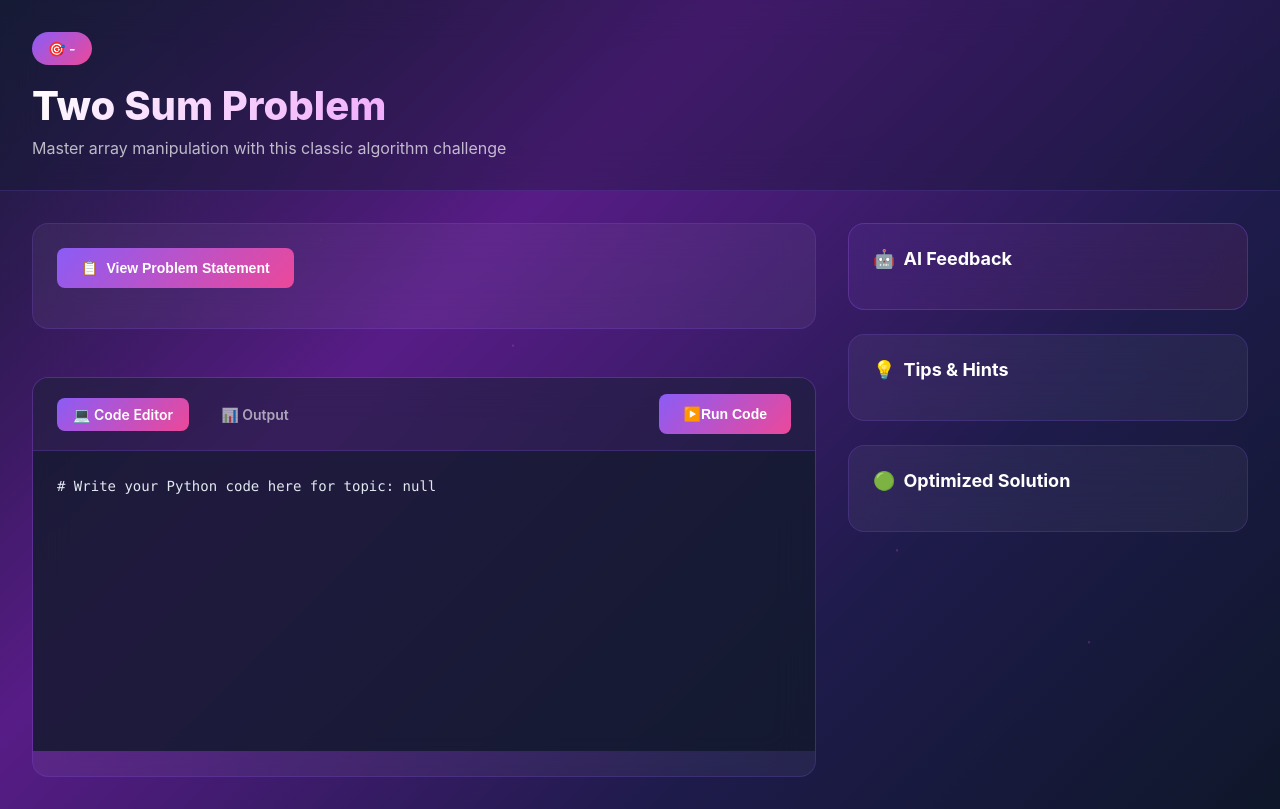
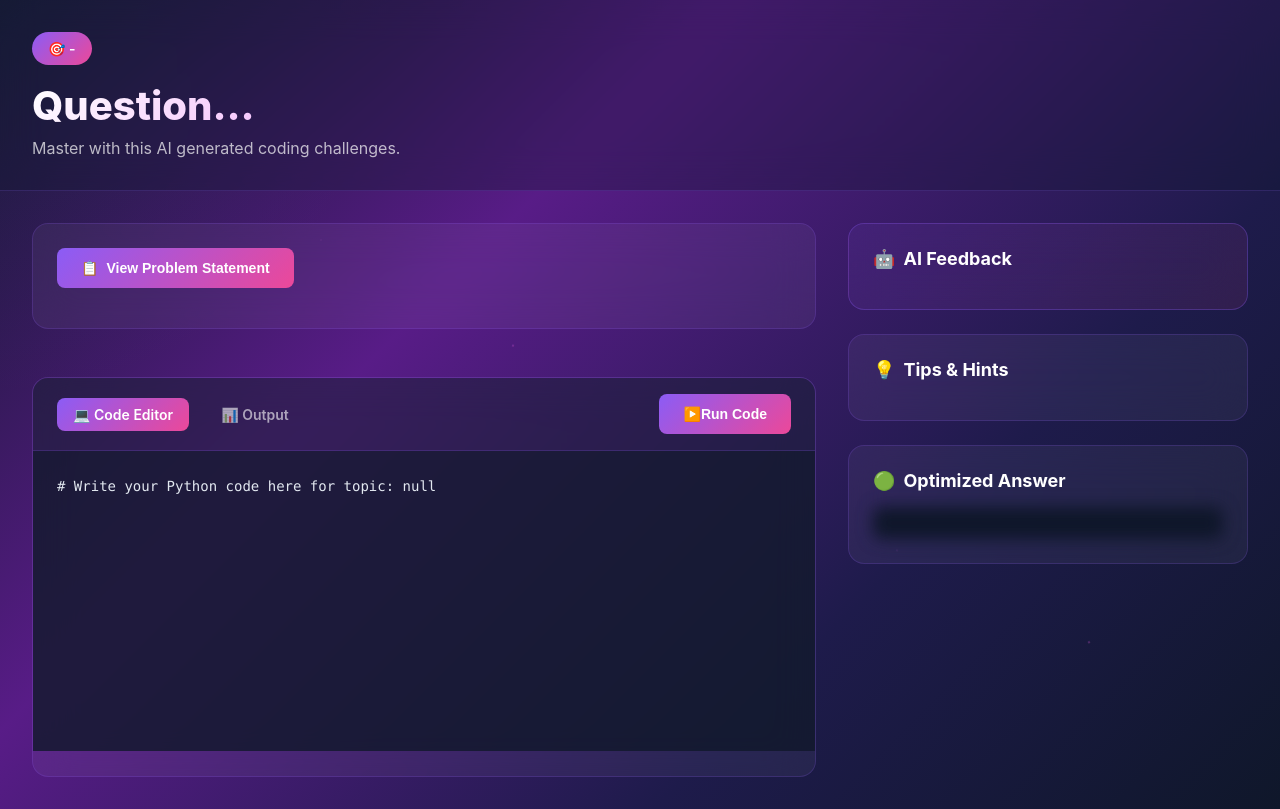
Before and after one commit to paulaji/LearningToProgramWithComprehensiveFeedback, a React (Create React App) app in the folder frontend/: page /problem in a window 1280 px wide. Built offline with nearby package versions, Linux system fonts and the light colour scheme.

Commit message:
briefs and other

```diff
--- a/frontend/src/ProblemPage.jsx
+++ b/frontend/src/ProblemPage.jsx
@@ -23,6 +23,7 @@ const ProblemPage = () => {
     const [aiFeedback, setAiFeedback] = useState("");
     const [tipsAndSuggestions, setTipsAndSuggestions] = useState("");
     const [codeSuggestions, setCodeSuggestions] = useState([]);
+    const [questionBrief, setQuestionBrief] = useState("Question...");
 
     const [blurValue, setBlurValue] = useState("8px");
 
@@ -317,9 +318,9 @@ sys.stdout = sys.stderr = output_buffer = StringIO()
                 <div style={topicBadgeStyle}>
                     🎯 {topic} - {topicDifficulty}
                 </div>
-                <h1 style={titleStyle}>Two Sum Problem</h1>
+                <h1 style={titleStyle}>{questionBrief}</h1>
                 <p style={{ color: 'rgba(255, 255, 255, 0.7)', fontSize: '16px' }}>
-                    Master array manipulation with this classic algorithm challenge
+                    Master {topic} with this AI generated coding challenges.
                 </p>
             </div>
 
@@ -336,6 +337,7 @@ sys.stdout = sys.stderr = output_buffer = StringIO()
                                     setQuestion(data.question ?? '');
                                     setAnswer(data.answer ?? '');
                                     setTipsAndSuggestions(data.tips_and_suggestions ?? '');
+                                    setQuestionBrief(data.question_brief ?? '');
                                 }}
                             >
                                 <span>📋</span> View Problem Statement
@@ -420,17 +422,27 @@ sys.stdout = sys.stderr = output_buffer = StringIO()
 
                     <div style={cardStyle}>
                         <h3 style={sectionTitleStyle}>
-                            <span>🟢</span> Optimized Solution
+                            <span>🟢</span> Optimized Answer
                         </h3>
                         <div
                             style={{
                                 filter: `blur(${blurValue})`,
+                                cursor: blurValue !== "0px" ? 'pointer' : 'text',
+                                whiteSpace: 'pre-wrap',
+                                fontFamily: 'monospace',
+                                backgroundColor: '#0f172a',
+                                padding: '16px',
+                                borderRadius: '8px',
+                                color: 'white',
+                                lineHeight: '1.5',
+                                fontSize: '14px',
                             }}
                             onClick={() => { setBlurValue("0px"); }}
                         >
                             {answer}
                         </div>
                     </div>
+
                 </div>
             </div>
 
```
Also changed, not shown: 2 other files (tests, documents, lock files or other folders).
